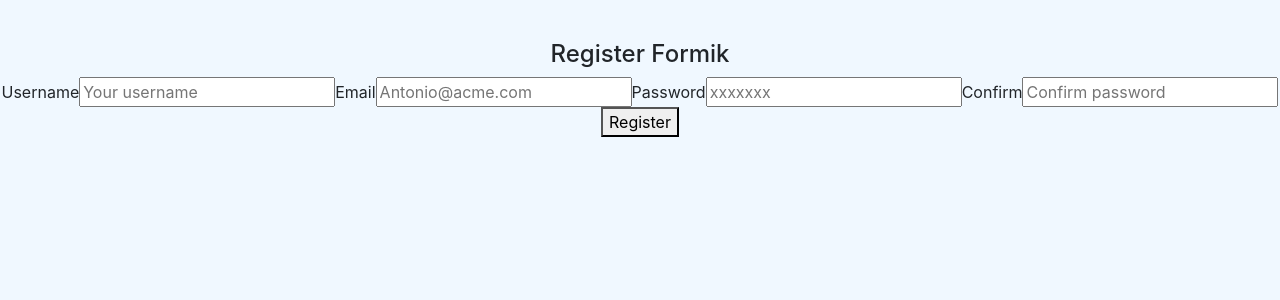
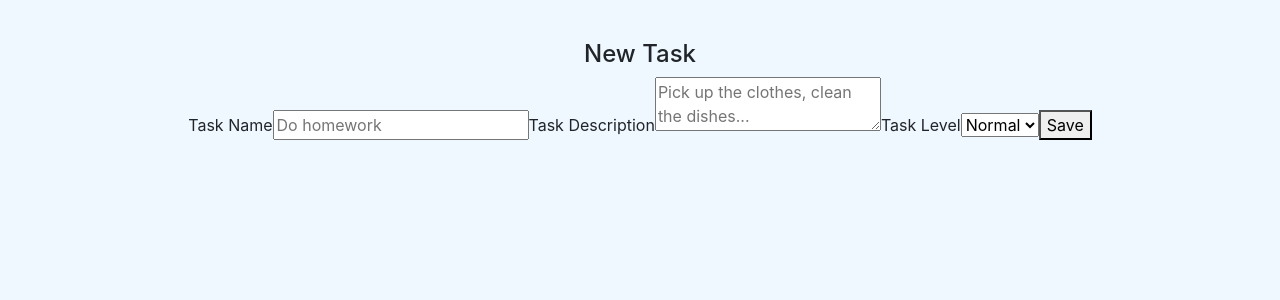
Before and after one commit to AntonioBogallo/todolist_app, a React (Create React App) app: page / in a window 1280 px wide. Shown: the top 300 px of the page. Built offline with nearby package versions, Linux system fonts and the light colour scheme.

Commit message:
task form with formik created

```diff
--- a/src/App.js
+++ b/src/App.js
@@ -7,7 +7,8 @@
 // import Fgreeting from './components/pure/fgreeting';
 // import TaskListComponent from './components/container/task_list';
 // import LoginFormik from './components/pure/forms/loginFormik';
-import RegisterFormik from './components/pure/forms/registerFormik';
+// import RegisterFormik from './components/pure/forms/registerFormik';
+import TaskFormik from './components/pure/forms/taskFormik';
 // import OptionalRender from './components/pure/optionalRender';
 // import Example1 from './hooks/Example1';
 // import Example2 from './hooks/Example2';
@@ -35,7 +36,8 @@
       {/* <OptionalRender></OptionalRender> */}
       {/* <TaskListComponent></TaskListComponent> */}
       {/* <LoginFormik></LoginFormik> */}
-      <RegisterFormik></RegisterFormik>
+      {/* <RegisterFormik></RegisterFormik> */}
+      <TaskFormik></TaskFormik>
     </div>
   );
 }
--- a/src/components/pure/forms/registerFormik.jsx
+++ b/src/components/pure/forms/registerFormik.jsx
@@ -5,8 +5,6 @@
 import * as Yup from 'yup';
 
 const RegisterFormik = () => {
-
-    // let user = new User();
 
     const initialValues = {
         username: '',
@@ -41,10 +39,6 @@
         }
 
     )
-
-    // const submit = (value) => {
-    //     alert('Register User');
-    // }
 
     return (
         <div>
--- a/src/components/pure/forms/taskFormik.jsx
+++ b/src/components/pure/forms/taskFormik.jsx
@@ -1,11 +1,106 @@
 import React from 'react';
 import { Formik, Field, Form, ErrorMessage } from 'formik';
 import * as Yup from 'yup';
+import { LEVELS } from '../../../models/levels.enum';
 
 const TaskFormik = () => {
+
+    const initialValues = {
+        name: '',
+        description: '',
+        level: LEVELS.NORMAL
+    }
+
+    const taskSchema = Yup.object().shape(
+        {
+            name: Yup.string()
+                     .min(6, 'Name too short')
+                     .required('Task name is required'),
+
+            description: Yup.string()
+                            .min(6,'Description too short')
+                            .max(30,'Description too long')
+                            .required('Task description is required'),
+
+            level: Yup.string()
+                      .oneOf([LEVELS.NORMAL,LEVELS.URGENT,LEVELS.BLOCKING],'You must select one level')
+                      .required('Level is required')
+        }
+    )
+
     return (
         <div>
+            <h4>New Task</h4>
+            <Formik
+                initialValues={initialValues}
+                validationSchema={taskSchema}
+                onSubmit={async (values) => {
+                    await new Promise((r) => setTimeout(r, 1000));
+                    alert(JSON.stringify(values, null, 2));
+                }}
+            >
 
+            {
+                    ({ values, errors, touched, isSubmitting, handleChange, handleBlur }) => (
+                        <Form>
+                            <label htmlFor="name">Task Name</label>
+                            <Field
+                                id="name"
+                                name="name"
+                                placeholder="Do homework"
+                                type="text"
+                            />
+
+                            {
+                                errors.name && touched.name &&
+                                (
+                                    <ErrorMessage name="name" component='div' />
+                                )
+                            }
+
+                            <label htmlFor="description">Task Description</label>
+                            <Field
+                                id="description"
+                                name="description"
+                                placeholder="Pick up the clothes, clean the dishes..."
+                                as="textarea"
+                            />
+
+                            {
+                                errors.description && touched.description &&
+                                (
+                                    <ErrorMessage name="description" component='div' />
+                                )
+                            }
+
+                            <label htmlFor="level">Task Level</label>
+                            <Field
+                                id="level"
+                                name="level"
+                                as="select"
+                            >
+
+                                <option value={LEVELS.NORMAL}>Normal</option>
+                                <option value={LEVELS.BLOCKING}>Bloking</option>
+                                <option value={LEVELS.URGENT}>Urgent</option>
+
+                            </Field>
+
+                            {
+                                errors.level && touched.level &&
+                                (
+                                    <ErrorMessage name="level" component='div' />
+                                )
+                            }
+
+                            <button type="submit">Save</button>
+
+                            {isSubmitting ? <p>Saving your new task...</p> : null}
+                        </Form>
+                    )
+            }
+
+            </Formik>
         </div>
     );
 }
```
